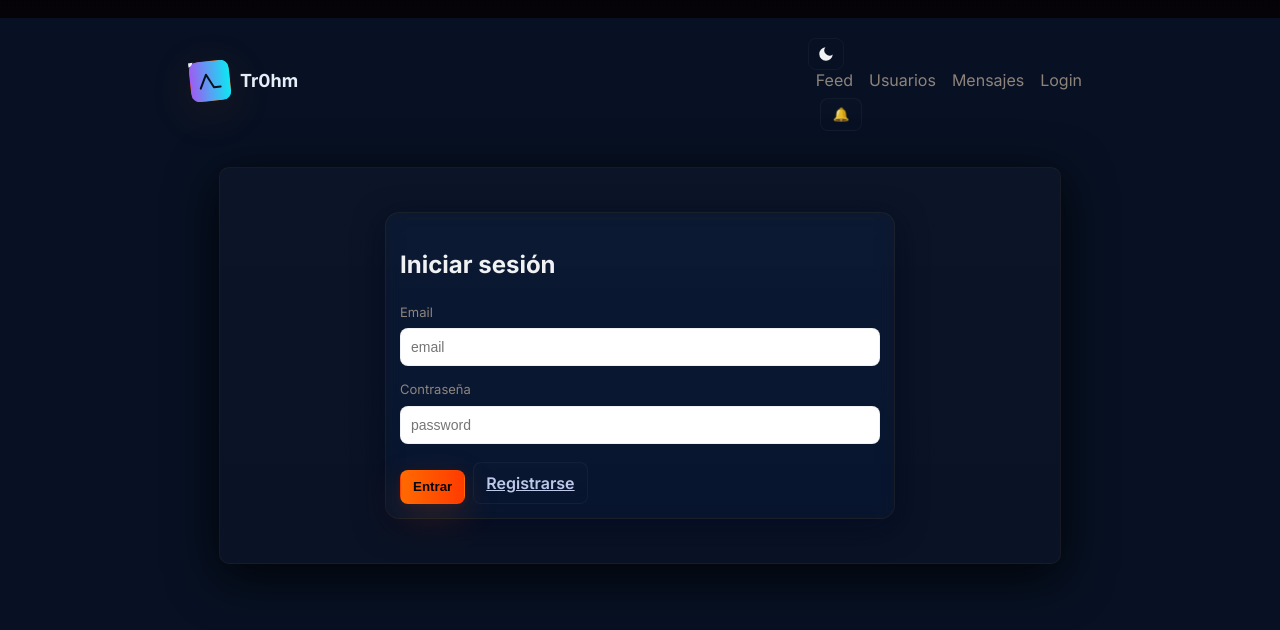
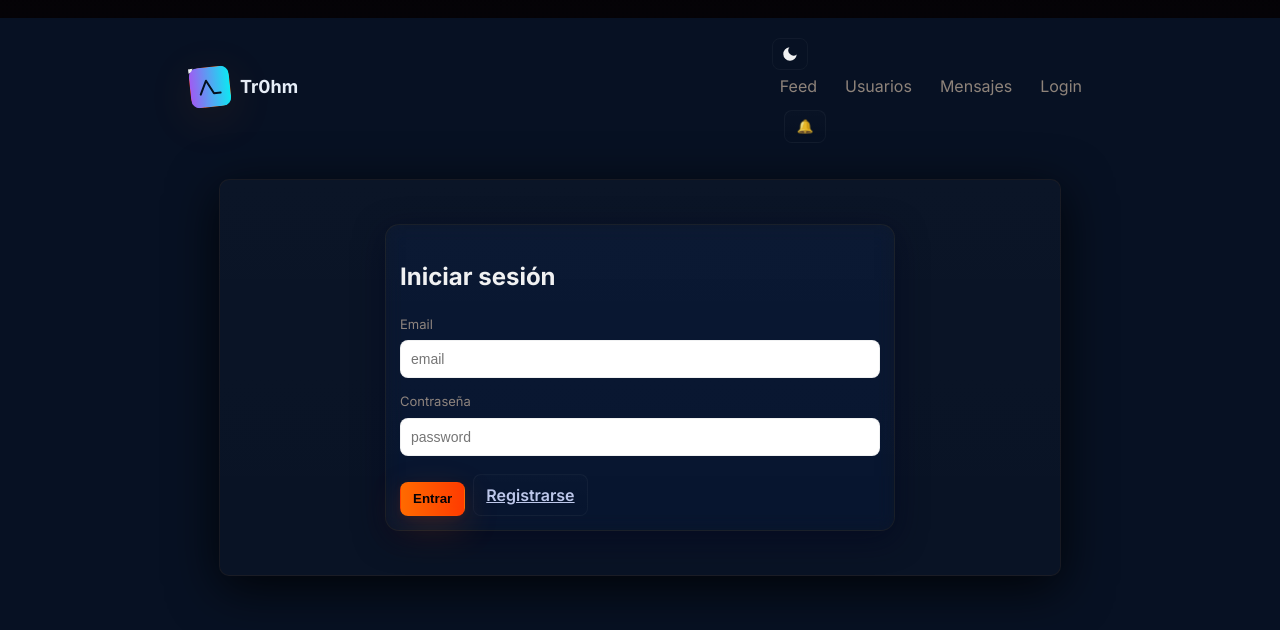
Before and after one commit to Henry-Tercero-MH/tr0hm, a Next.js app: page /login in a window 1280 px wide. Shown: the top 630 px of the page. Built offline with nearby package versions, Linux system fonts and the light colour scheme; no server answers.

Commit message:
se ajusto el hedader

```diff
--- a/pages/_app.tsx
+++ b/pages/_app.tsx
@@ -217,6 +217,7 @@ function Header() {
               </div>
             )}
         </div>
+        <div className="nav-inline">
           <a href="/">Feed</a>
           <a href="/users">Usuarios</a>
           <a href="/messages">Mensajes</a>
@@ -234,6 +235,7 @@ function Header() {
               <button className="btn btn-ghost" onClick={logout}>Logout</button>
             </>
           )}
+        </div>
         <div className="nav-notifications">
           <NotificationsDropdown />
         </div>
--- a/styles.css
+++ b/styles.css
@@ -74,6 +74,13 @@ header.site-header{
 .nav-links{ display:flex; gap:12px; align-items:center; flex: 1 1 auto; justify-content:flex-end; min-width:0; }
 .nav-links a{ color:var(--muted); text-decoration:none; padding:6px 8px; border-radius:6px; white-space:nowrap; }
 .nav-links a:hover{ background: rgba(255,255,255,0.02); color:var(--text); }
+
+/* Container for inline navigation links (desktop / tablet). Keeps links in one row and allows horizontal overflow
+  instead of wrapping into a vertical stack when space is tight. On small screens this container is hidden and
+  the hamburger + mobile menu are used. */
+.nav-inline{ display:flex; gap:12px; align-items:center; min-width:0; overflow-x:auto; -webkit-overflow-scrolling:touch; }
+.nav-inline a{ white-space:nowrap; }
+.nav-inline::-webkit-scrollbar{ display:none; }
 
 /* Hamburger button - hidden on desktop, visible on small screens */
 .hamburger{
@@ -220,7 +227,8 @@ textarea{ min-height:100px; resize:vertical; }
   /* show hamburger */
   .hamburger{ display:inline-flex; align-items:center; justify-content:center; }
   /* hide inline textual links and avatar/buttons; keep only hamburger visible on mobile */
-  .nav-links > a, .nav-links > .avatar, .nav-links > .btn, .nav-links > .muted { display: none; }
+  .nav-inline { display: none; }
+  .nav-links > .avatar, .nav-links > .btn, .nav-links > .muted { display: none; }
   /* keep theme-toggle visible on mobile (user requested it stays outside the hamburger) */
   .nav-links > .theme-toggle { display: inline-flex; }
   /* keep notifications hidden on mobile to avoid crowding (optional) */
```
Lines whose indentation alone changed are shown as unchanged.
